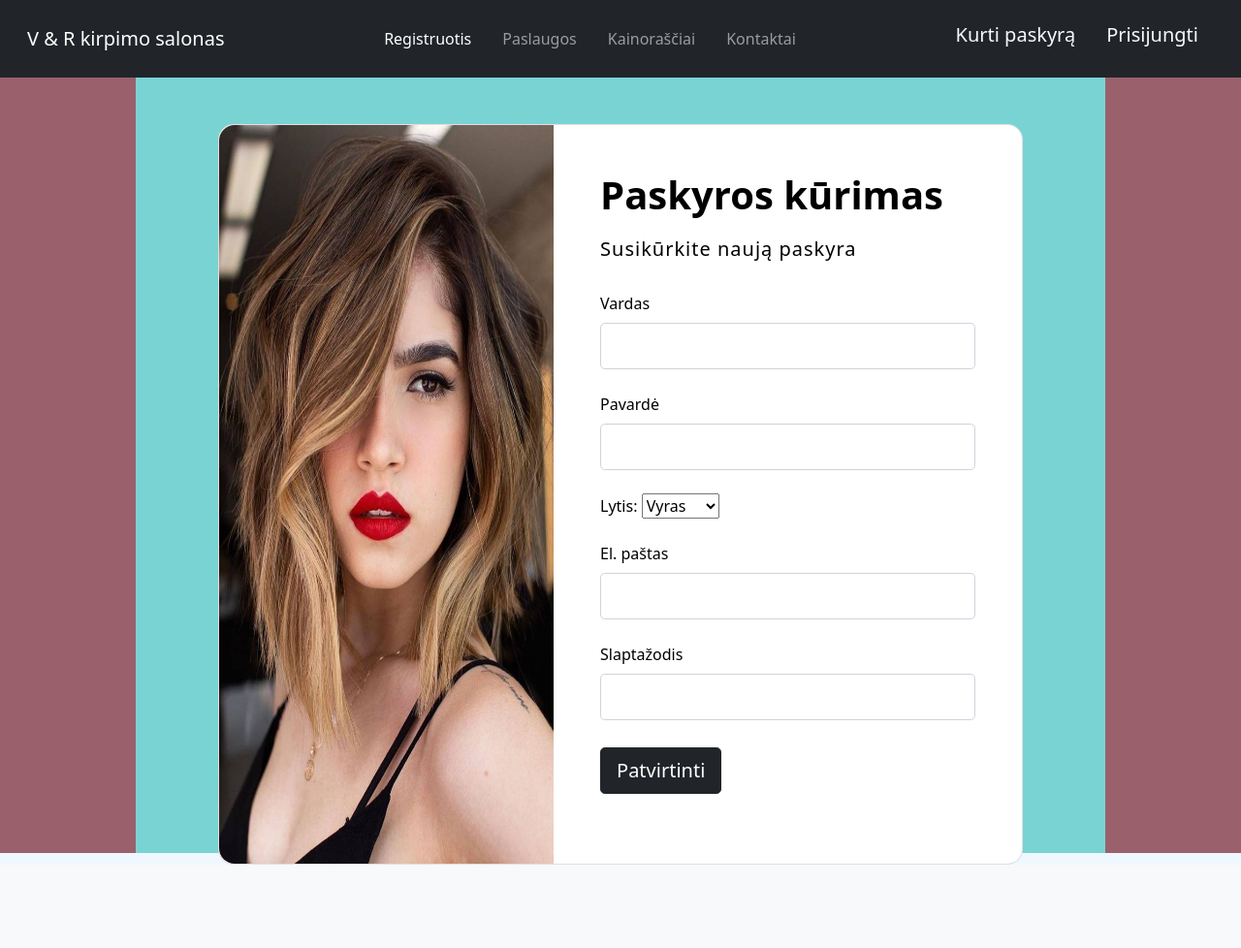
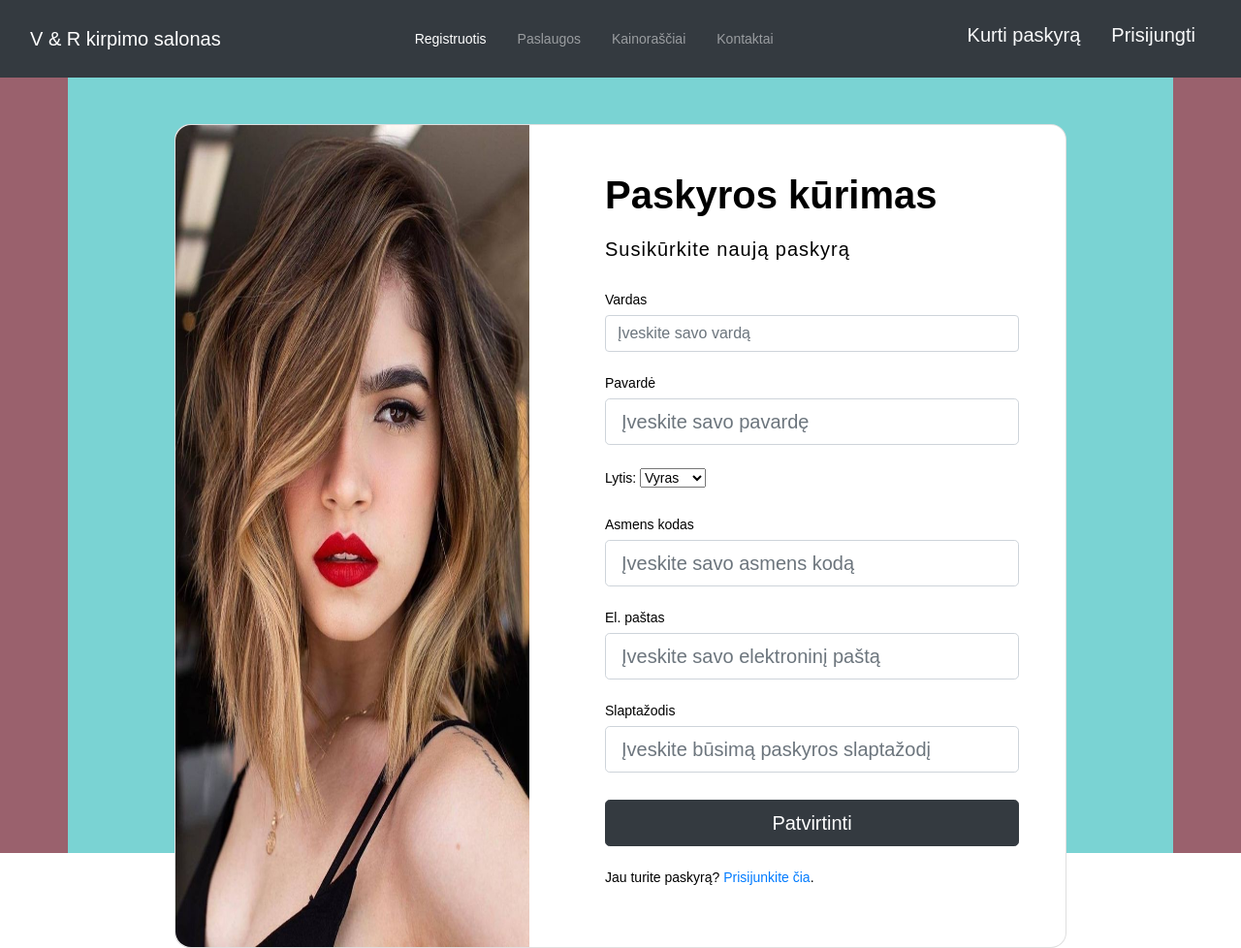
Before and after one commit to Viktoras760/Kirpimo-salonas, a PHP site: page /register.php in a window 1280 px wide. Shown: the whole page at 97% size. Before the commit the page ends 892 px from the top, so only its background shows below. Run offline with PHP 8.4, Linux system fonts and the light colour scheme.

Commit message:
Partly working register

```diff
--- /dev/null
+++ b/config.php
@@ -0,0 +1,17 @@
+<?php
+define('DB_SERVER', 'localhost');
+define('DB_USERNAME', 'root');
+define('DB_PASSWORD', '');
+define('DB_NAME', 'kirpimo salonas');
+
+/* Attempt to connect to MySQL database */
+$mysqli = new mysqli(DB_SERVER, DB_USERNAME, DB_PASSWORD, DB_NAME);
+
+if ($mysqli->connect_error) {
+    die("Connection failed: " . $mysqli->connect_error);
+}
+// Check connection
+if($mysqli === false){
+    die("ERROR: Could not connect. " . $mysqli->connect_error);
+}
+?>
--- a/header.php
+++ b/header.php
@@ -11,7 +11,7 @@
 <body>
 <nav class="navbar navbar-expand-lg navbar-dark bg-dark p-3">
   <div class="container-fluid">
-    <a class="navbar-brand" href="#">V & R kirpimo salonas</a>
+    <a class="navbar-brand" href="/kirpimo-salonas/">V & R kirpimo salonas</a>
     <button class="navbar-toggler" type="button" data-bs-toggle="collapse" data-bs-target="#navbarNavDropdown" aria-controls="navbarNavDropdown" aria-expanded="false" aria-label="Toggle navigation">
       <span class="navbar-toggler-icon"></span>
     </button>
--- a/login.php
+++ b/login.php
@@ -63,7 +63,7 @@
                   </div>
 
                   <a class="small text-muted" href="#!">Pamiršote slaptažodį?</a>
-                  <p class="mb-5 pb-lg-2" style="color: #393f81;">Neturite paskyros? <a href="#!"
+                  <p class="mb-5 pb-lg-2" style="color: #393f81;">Neturite paskyros? <a href="register.php"
                       style="color: #393f81;">Registruokitės čia</a></p>
                 </form>
 
--- a/register.php
+++ b/register.php
@@ -1,40 +1,127 @@
 <?php
+  //include header
   include_once 'header.php';
-?>
+  // Include config file
+  require_once "config.php";
+
+  // Define variables and initialize with empty values
+  $name = $surname = $gender = $email = $password ="";
+  $personal_code = "Įveskite savo asmens kodą";
+  $role = 'Client';
+  $name_err = $surname_err = $personal_code_err = $gender_err = $email_err = $password_err = "";
+
+  // Processing form data when form is submitted
+  if($_SERVER["REQUEST_METHOD"] == "POST"){
+  //if (isset($_REQUEST['name'])) {
+
+    //$sql = "INSERT INTO users (name, surname, personal_code, gender, email, role, password) VALUES ('$name', '$surname', 48946546555, 'Female', '$email', 'Barber', '$password')";
+    //$result = mysqli_query($mysqli, $sql);
+      // Validate name
+      if(empty(trim($_POST["name"]))){
+          $name_err = "Please enter a name.";
+      } elseif(!preg_match('/^[a-zA-Z]+$/', trim($_POST["name"]))){
+          $name_err = "Name can only contain letters.";
+      } else{
+          // Prepare a select statement
+          $sql = "SELECT personal_code FROM users WHERE name = ?";
+
+          if($stmt = $mysqli->prepare($sql)){
+              // Bind variables to the prepared statement as parameters
+              $stmt->bind_param("s", $param_name);
+
+              // Set parameters
+              $param_name = trim($_POST["name"]);
+
+              // Attempt to execute the prepared statement
+              if($stmt->execute()){
+                  // store result
+                  $stmt->store_result();
+
+                  if($stmt->num_rows == 1){
+                      $name_err = "This name is already taken.";
+                  } else{
+                      $name = trim($_POST["name"]);
+                  }
+              } else{
+                  echo "Oops! Something went wrong. Please try again later.";
+              }
+
+              // Close statement
+              $stmt->close();
+          }
+      }
 
 
 
-<!--<form action="/action_page.php">
-  <div class="container">
-    <h1>Paskyros kūrimas</h1>
-    <p>Užpildykite visus nurodytus laukus, kad sukūrti naują paskyrą</p>
-    <hr>
+      $name = $param_name = trim($_POST["name"]);
+      $surname = $param_surname = trim($_POST["surname"]);
+      $gender = $param_gender = trim($_POST["gender"]);
+      $email = $param_email = trim($_POST["email"]);
+      $password = $param_password = trim($_POST["password"]);
+      $personal_code = $param_personal_code = trim($_POST["personal_code"]);
+      $param_role = 'Client';
+      echo ("$name, $surname, $gender, $personal_code, $email, $password, $role");
 
-    <div><label for="name"><b>Vardas</b></label></div>
-    <input type="text" placeholder="Įveskite vardą" name="name" id="name" required>
 
-    <div><label for="surname"><b>Pavardė</b></label></div>
-    <div><input type="text" placeholder="Įveskite pavardę" name="surname" id="surname" required></div>
 
-    <div><label for="email"><b>El. paštas</b></label></div>
-    <div><input type="text" placeholder="Įveskite elektroninį paštą" name="email" id="email" required></div>
+      // Validate password
+      if(empty(trim($_POST["password"]))){
+          $password_err = "Please enter a password.";
+      } elseif(strlen(trim($_POST["password"])) < 6){
+          $password_err = "Password must have atleast 6 characters.";
+      } else{
+          $password = trim($_POST["password"]);
+      }
 
-    <div><label for="psw"><b>Slaptažodis</b></label></div>
-    <div><input type="password" placeholder="Įveskite slaptažodį" name="psw" id="psw" required></div>
+      // Check input errors before inserting in database
+      if(empty($name_err) && empty($surname_err) && empty($gender_err) && empty($personal_code_err) && empty($email_err) && empty($password_err)){
 
-    <div><label for="psw-repeat"><b>Patvirtinkite slaptažodį</b></label></div>
-    <div><input type="password" placeholder="Repeat Password" name="psw-repeat" id="psw-repeat" required></div>
-    <hr>
+          // Prepare an insert statement
+          $sql = "INSERT INTO users (name, surname, personal_code, gender, email, role, password) VALUES (?, ?, ?, ?, ?, ?, ?)";
 
-    <div><button type="submit" class="registerbtn">Kurti paskyrą</button></div>
-  </div>
+          if($stmt = $mysqli->prepare($sql)){
+              // Bind variables to the prepared statement as parameters
+              $stmt->bind_param("sssssss", $param_name, $param_surname, $param_personal_code, $param_gender, $param_email, $param_role, $param_password);
 
-  <div class="container signin">
-    <p>Jau turite paskyra? <a href="login.php">Prisijunkite</a>.</p>
-  </div>
-</form>-->
+              // Set parameters
+              $param_name = $name;
+              $param_surname = $surname;
+              $param_personal_code = $personal_code;
+              $param_gender = $gender;
+              $param_email = $email;
+              $param_role = 'Client';
+              $param_password = password_hash($password, PASSWORD_DEFAULT); // Creates a password hash
 
-<section class="vh-100" style="background-color: #9A616D;">
+              //$stmt->bind_param( $param_name, $param_surname, $param_personal_code, $param_gender, $param_email, $param_role, $param_password);
+              // Attempt to execute the prepared statement
+              if($stmt->execute()){
+                  // Redirect to login page
+                  header("location: login.php");
+              } else{
+                  echo "Oops! Something went wrong. Please try again later.";
+              }
+
+              // Close statement
+              $stmt->close();
+          }
+      }
+
+      // Close connection
+      $mysqli->close();
+  }
+?>
+
+<!DOCTYPE html>
+<html>
+  <head>
+      <link rel="stylesheet" href="https://stackpath.bootstrapcdn.com/bootstrap/4.5.2/css/bootstrap.min.css">
+      <style>
+          body{ font: 14px sans-serif; }
+          .wrapper{ width: 360px; padding: 20px; }
+      </style>
+  </head>
+  <body>
+    <form class="vh-100" style="background-color: #9A616D;" action="<?php echo htmlspecialchars($_SERVER["PHP_SELF"]); ?>" method="post">
       <div class="container py-5 h-100">
         <div class="row d-flex justify-content-center align-items-center h-100">
           <div class="col col-xl-10">
@@ -53,40 +140,52 @@
                         <span class="h1 fw-bold mb-0">Paskyros kūrimas</span>
                       </div>
 
-                  <h5 class="fw-normal mb-3 pb-3" style="letter-spacing: 1px;">Susikūrkite naują paskyra</h5>
+                      <h5 class="fw-normal mb-3 pb-3" style="letter-spacing: 1px;">Susikūrkite naują paskyrą</h5>
 
                       <div class="form-outline mb-4">
-                    <label class="form-label" for="form2Example17">Vardas</label>
-                    <input type="name" id="form2Example17" class="form-control form-control-lg" />
+                        <label class="form-label">Vardas</label>
+                        <input type="text" name="name" placeholder = "Įveskite savo vardą" class="form-control <?php echo (!empty($name_err)) ? 'netinkamas' : ''; ?>" value="<?php echo $name; ?>" />
+                        <span class="invalid-feedback"><?php echo $name_err; ?></span>
                       </div>
 
                       <div class="form-outline mb-4">
-                    <label class="form-label" for="form2Example17">Pavardė</label>
-                    <input type="surname" id="form2Example17" class="form-control form-control-lg" />
+                        <label class="form-label">Pavardė</label>
+                        <input type="text" name="surname" placeholder = "Įveskite savo pavardę" class="form-control form-control-lg <?php echo (!empty($surname_err)) ? 'netinkama' : ''; ?>" value="<?php echo $surname; ?>" required/>
+                        <span class="invalid-feedback"><?php echo $password_err; ?></span>
                       </div>
 
                       <div class="form-outline mb-4">
                       <label for="gender">Lytis:</label>
                         <select name="gender" id="gender">
-                        <option value="Male">Vyras</option>
-                        <option value="female">Moteris</option>
-                        <option value="other">Kita</option>
+                            <option value="Male" <?php $gender = "Male"; ?>>Vyras</option>
+                            <option value="Female" <?php $gender = "Female"; ?>>Moteris</option>
+                            <option value="Other" <?php $gender = "Other"; ?>>Kita</option>
                         </select>
+                        <span class="invalid-feedback"><?php echo $gender_err; ?></span>
                       </div>
 
                       <div class="form-outline mb-4">
-                    <label class="form-label" for="form2Example17">El. paštas</label>
-                    <input type="email" id="form2Example17" class="form-control form-control-lg" />
+                        <label class="form-label">Asmens kodas</label>
+                        <input type="number" name="personal_code" placeholder = "Įveskite savo asmens kodą" class="form-control form-control-lg <?php echo (!empty($personal_code_err)) ? 'netinkama' : ''; ?>" value="<?php echo $personal_code; ?>"/>
+                        <span class="invalid-feedback"><?php echo $personal_code_err; ?></span>
                       </div>
 
                       <div class="form-outline mb-4">
-                    <label class="form-label" for="form2Example27">Slaptažodis</label>
-                    <input type="password" id="form2Example27" class="form-control form-control-lg" />
+                        <label class="form-label">El. paštas</label>
+                        <input type="email" name="email" placeholder = "Įveskite savo elektroninį paštą" class="form-control form-control-lg <?php echo (!empty($email_err)) ? 'Netinkamas' : ''; ?>" value="<?php echo $email; ?>"/>
+                        <span class="invalid-feedback"><?php echo $email_err; ?></span>
+                      </div>
+
+                      <div class="form-outline mb-4">
+                        <label class="form-label">Slaptažodis</label>
+                        <input type="password" name="password" placeholder = "Įveskite būsimą paskyros slaptažodį" class="form-control form-control-lg <?php echo (!empty($password_err)) ? 'Netinkamas slaptažodis' : ''; ?>" value="<?php echo $password; ?>" />
+                        <span class="invalid-feedback"><?php echo $password_err; ?></span>
                       </div>
 
                       <div class="pt-1 mb-4">
-                    <button class="btn btn-dark btn-lg btn-block" type="button">Patvirtinti</button>
+                        <input type="submit" name="submit" class="btn btn-dark btn-lg btn-block" value="Patvirtinti">
                       </div>
+                      <p>Jau turite paskyrą? <a href="login.php">Prisijunkite čia</a>.</p>
                     </form>
 
                   </div>
@@ -96,8 +195,6 @@
           </div>
         </div>
       </div>
-</section>
-
+    </form>
   </body>
-
 </html>
```
Also changed, not shown: auth_session.php (added, +7 -0 lines). Lines whose indentation alone changed are shown as unchanged.
